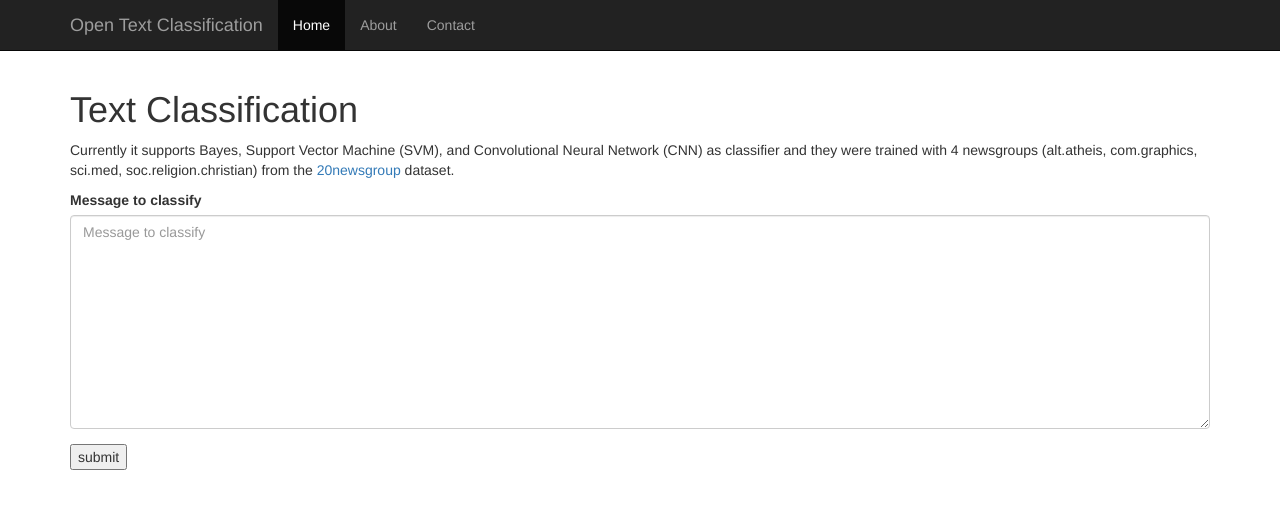
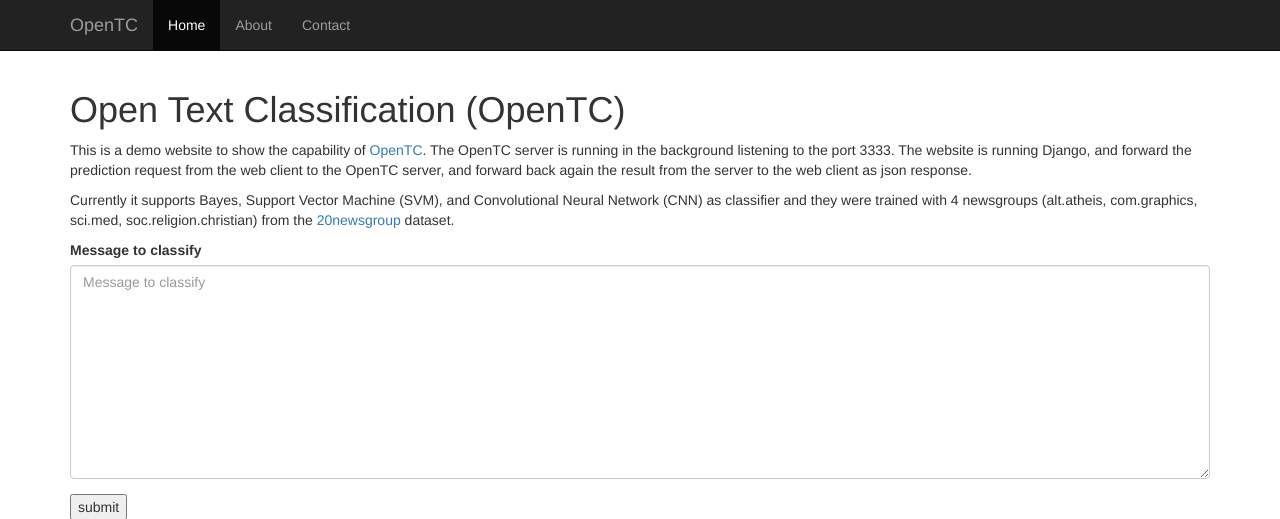
Before and after one commit to cahya-wirawan/opentc-web, a Django app: template classifier/templates/classifier/predict.html in a window 1280 px wide. Shown: the top 519 px of the page. Run offline with Django 3.2, Linux system fonts and the light colour scheme; the template is opened without the code that fills it: values that come from a table or form of the project are taken from there, others are empty; some libraries are stand-ins or nearby versions.

Commit message:
Added more info about the website

```diff
--- a/classifier/templates/classifier/base.html
+++ b/classifier/templates/classifier/base.html
@@ -33,7 +33,7 @@
                 <span class="icon-bar"></span>
                 <span class="icon-bar"></span>
             </button>
-            <a class="navbar-brand" href="#">Open Text Classification</a>
+            <a class="navbar-brand" href="#">OpenTC</a>
         </div>
         <div id="navbar" class="collapse navbar-collapse">
             <ul class="nav navbar-nav">
--- a/classifier/templates/classifier/predict.html
+++ b/classifier/templates/classifier/predict.html
@@ -1,13 +1,20 @@
 {% extends "classifier/base.html" %}
 {% block content %}
 
-<h1>Text Classification</h1>
+<h1>Open Text Classification (OpenTC)</h1>
 {# Load the tag library #}
 {% load bootstrap3 %}
-
-<p>Currently it supports Bayes, Support Vector Machine (SVM), and Convolutional Neural Network (CNN) as classifier and
-they were trained with 4 newsgroups (alt.atheis, com.graphics, sci.med, soc.religion.christian) from
-the <a href="http://qwone.com/~jason/20Newsgroups/">20newsgroup</a> dataset.</p>
+<p>
+    This is a demo website to show the capability of <a href="https://github.com/cahya-wirawan/opentc">OpenTC</a>.
+    The OpenTC server is running in the background listening to the port 3333. The website is running Django, and forward
+    the prediction request from the web client to the OpenTC server, and forward back again the result from the server
+    to the web client as json response.
+</p>
+<p>
+    Currently it supports Bayes, Support Vector Machine (SVM), and Convolutional Neural Network (CNN) as classifier
+    and they were trained with 4 newsgroups (alt.atheis, com.graphics, sci.med, soc.religion.christian) from
+    the <a href="http://qwone.com/~jason/20Newsgroups/">20newsgroup</a> dataset.
+</p>
 
 <form id="message-form" action="{% url 'classifier:predict' %}" method="post" class="form">
     {% csrf_token %}
```
